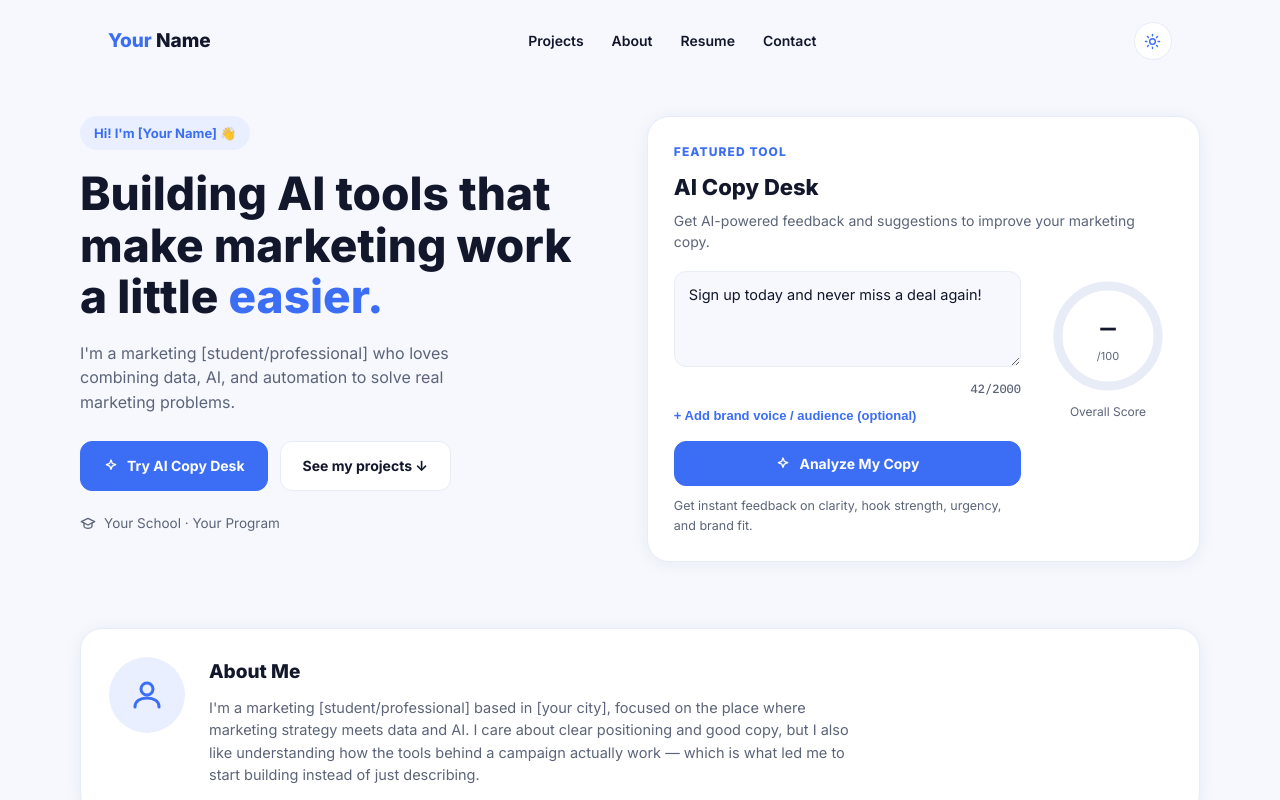
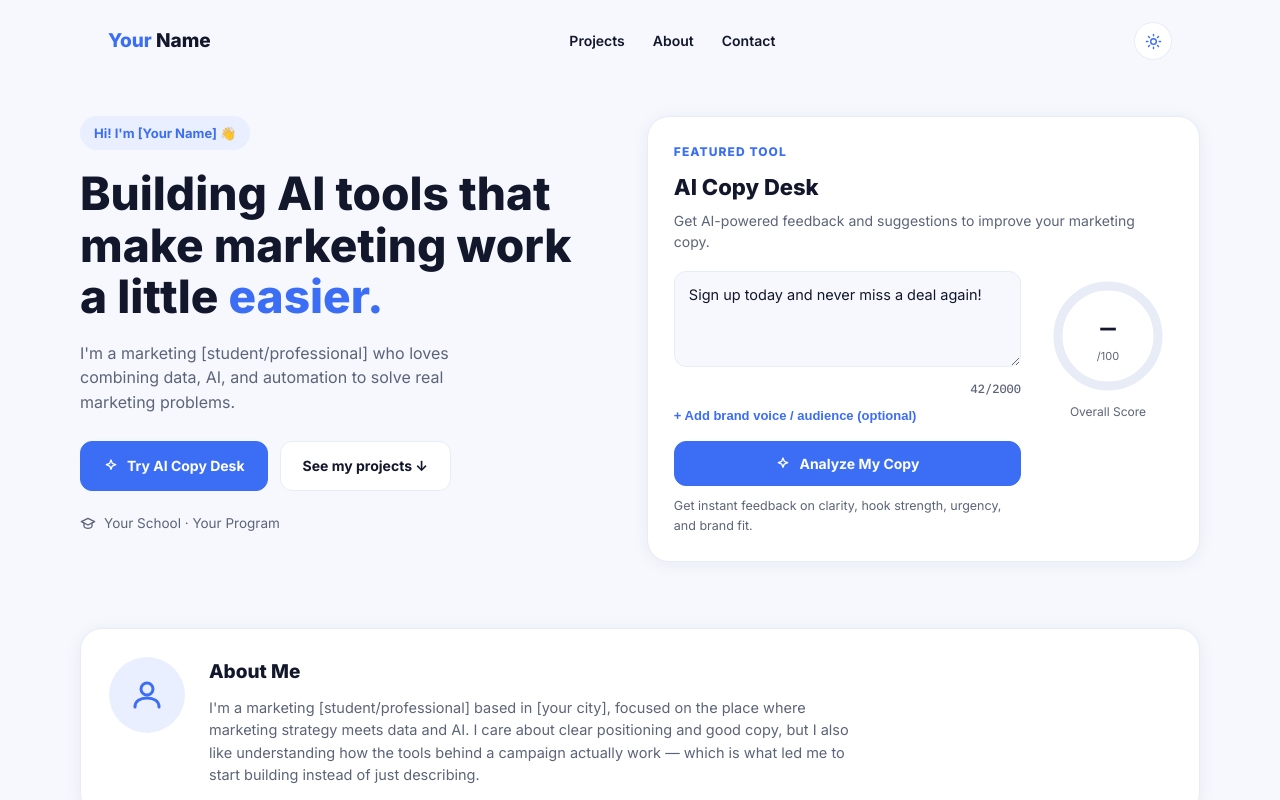
Before and after one commit to emilyc930514/portfolio, a website: page index.html in a window 1280 px wide. Shown: the top 800 px of the page. Drawn offline with Linux system fonts and the light colour scheme.

Commit message:
Update index.html

```diff
--- a/index.html
+++ b/index.html
@@ -16,7 +16,6 @@
     <nav class="navlinks">
       <a href="#building">Projects</a>
       <a href="#about">About</a>
-      <a href="#contact">Resume</a>
       <a href="#contact">Contact</a>
     </nav>
     <button id="theme-toggle" aria-label="Toggle dark mode">
```
